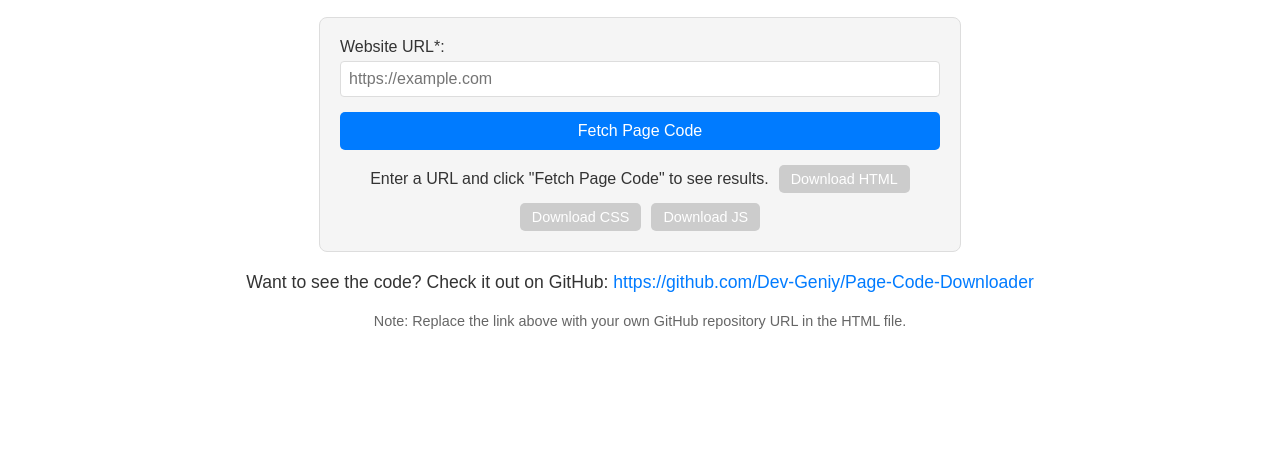
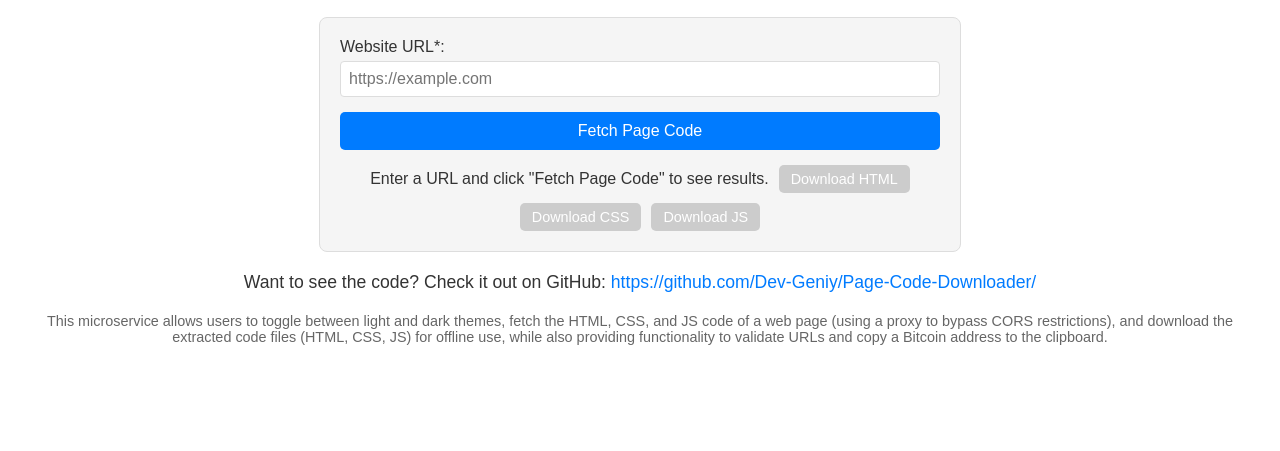
Before and after one commit to Dev-Geniy/Page-Code-Downloader, a plain HTML site: page index.html in a window 1280 px wide. Shown: the part 150-601 px from the top of the page. Drawn offline with Linux system fonts and the light colour scheme.

Commit message:
Update index.html

```diff
--- a/index.html
+++ b/index.html
@@ -32,8 +32,8 @@
             </div>
         </div>
 
-        <p>Want to see the code? Check it out on GitHub: <a href="https://github.com/Dev-Geniy/Page-Code-Downloader" target="_blank">https://github.com/Dev-Geniy/Page-Code-Downloader</a></p>
-        <p class="note">Note: Replace the link above with your own GitHub repository URL in the HTML file.</p>
+        <p>Want to see the code? Check it out on GitHub: <a href="https://github.com/Dev-Geniy/Page-Code-Downloader/" target="_blank">https://github.com/Dev-Geniy/Page-Code-Downloader/</a></p>
+        <p class="note">This microservice allows users to toggle between light and dark themes, fetch the HTML, CSS, and JS code of a web page (using a proxy to bypass CORS restrictions), and download the extracted code files (HTML, CSS, JS) for offline use, while also providing functionality to validate URLs and copy a Bitcoin address to the clipboard.</p>
     </main>
 
     <footer class="footer">
```
